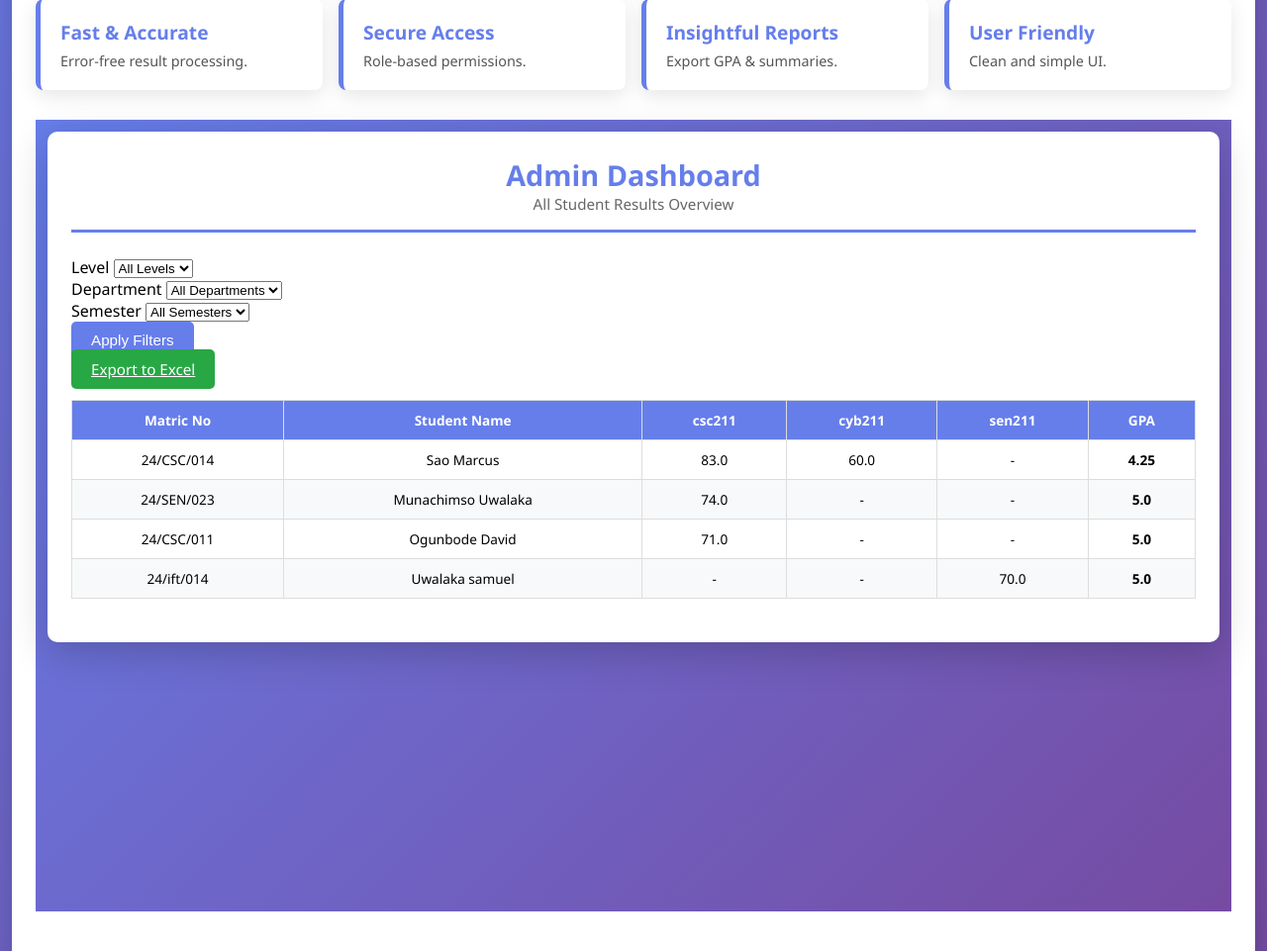
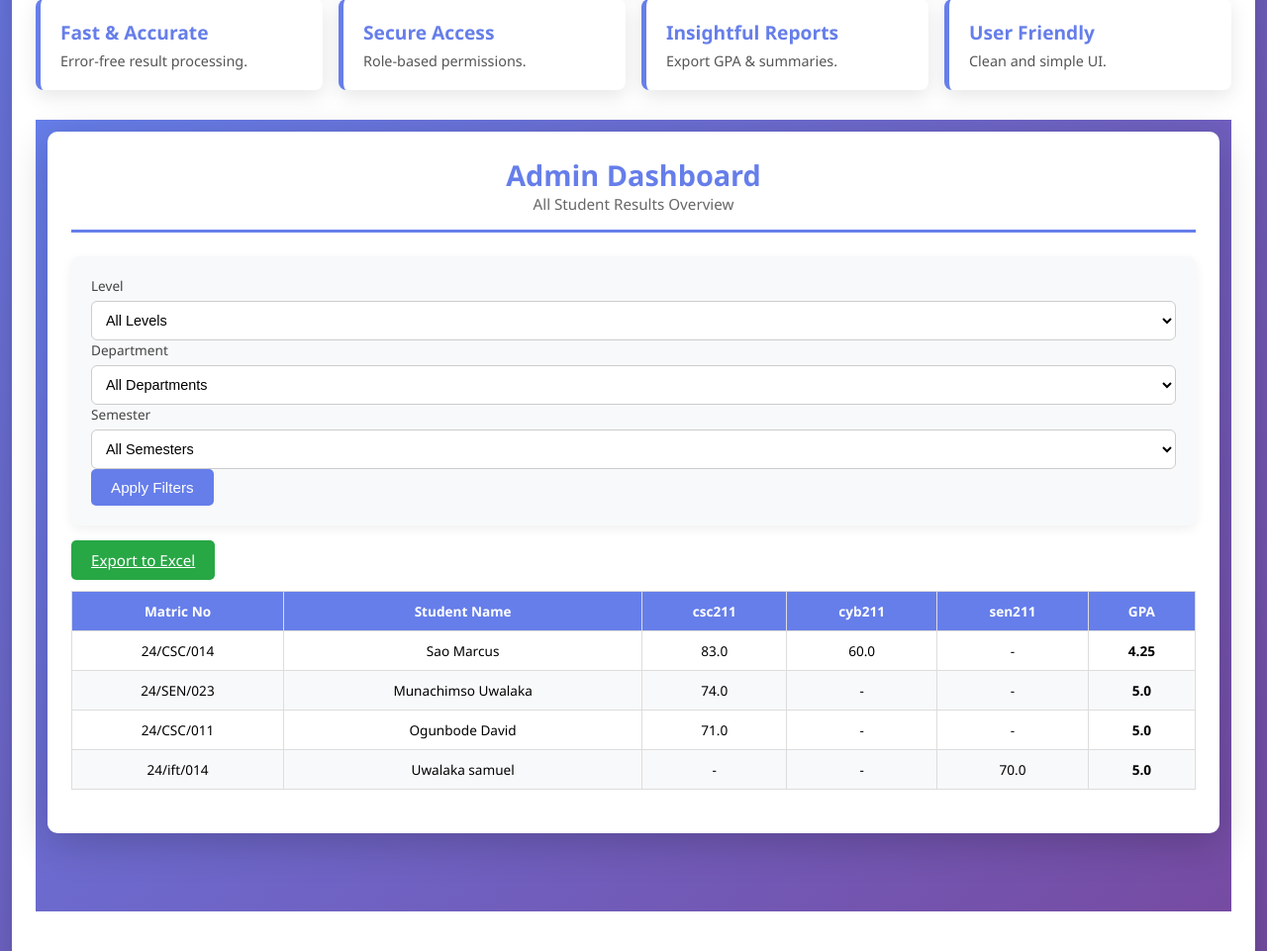
Before and after one commit to Charles-DEV-1/Result-Processing-System, a Flask app: page /admin/dashboard in a window 1280 px wide. Shown: the part 437-1398 px from the top of the page at 99% size. Run offline with Flask 3, Linux system fonts and the light colour scheme; a user stored in the database is signed in; data comes from the database, SQL or seed files in the repository.

Commit message:
Update base.html

```diff
--- a/templates/base.html
+++ b/templates/base.html
@@ -228,6 +228,62 @@
       font-size: .9rem;
       color: #666;
     }
+
+    /* ===== FILTER UI IMPROVEMENTS ===== */
+
+.filter-form {
+  background: #f8f9fa;
+  padding: 20px;
+  border-radius: 8px;
+  margin-bottom: 24px;
+  box-shadow: 0 4px 12px rgba(0,0,0,0.06);
+}
+
+.filter-form h3 {
+  margin-bottom: 14px;
+  color: #667eea;
+  font-size: 1rem;
+}
+
+.filter-grid {
+  display: grid;
+  grid-template-columns: repeat(auto-fit, minmax(200px, 1fr));
+  gap: 16px;
+}
+
+.filter-form label {
+  font-size: 0.85rem;
+  color: #444;
+  margin-bottom: 6px;
+  display: block;
+}
+
+.filter-form select {
+  width: 100%;
+  padding: 10px;
+  border-radius: 6px;
+  border: 1px solid #ccc;
+  font-size: 0.9rem;
+  background: white;
+}
+
+.filter-actions {
+  display: flex;
+  flex-wrap: wrap;
+  gap: 14px;
+  margin-top: 18px;
+}
+
+.filter-actions .btn {
+  min-width: 160px;
+}
+
+@media (max-width: 600px) {
+  .filter-actions {
+    flex-direction: column;
+  }
+}
+
   </style>
 </head>
 
```
